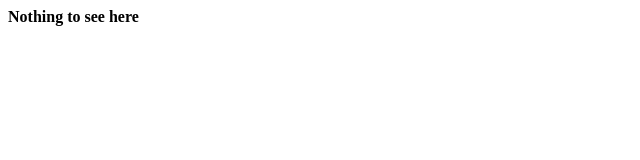
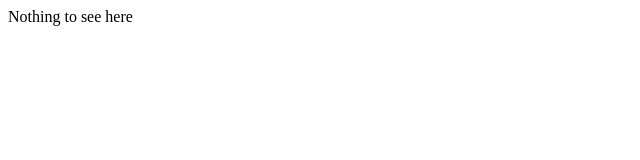
Before and after one commit to borgnar/website, a plain HTML site: page index.html in a window 1280 px wide. Shown: the full height of the page, 0-640 px from the left. Drawn offline with Linux system fonts and the light colour scheme.

Commit message:
Update index.html

```diff
--- a/index.html
+++ b/index.html
@@ -1 +1 @@
-<b>Nothing to see here</b>
+<p>Nothing to see here</p>
```
